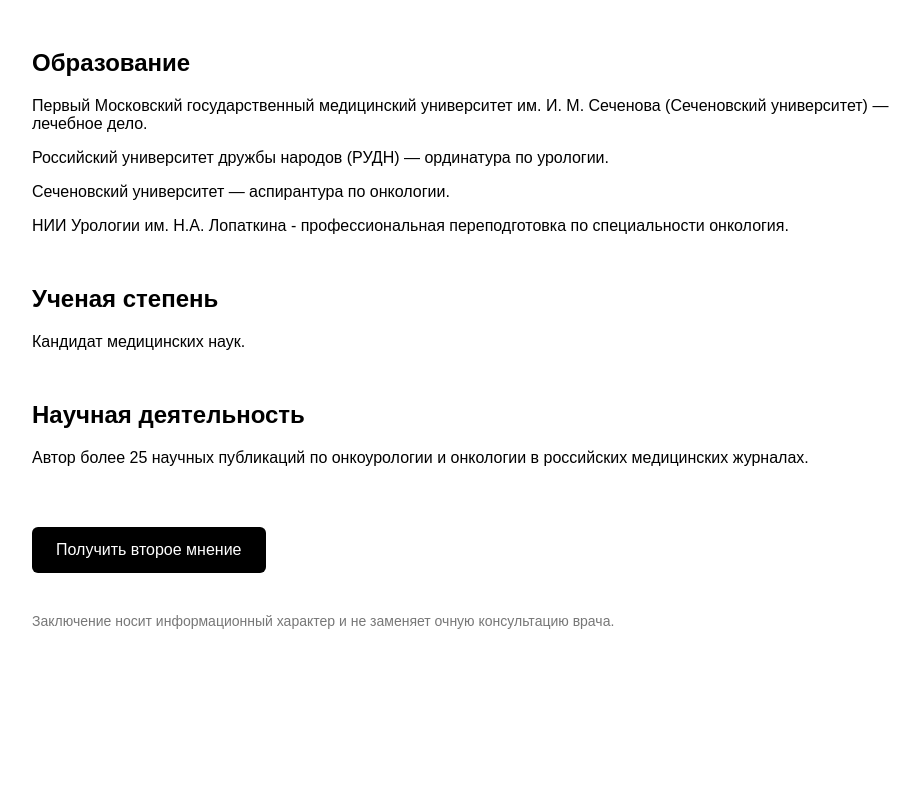
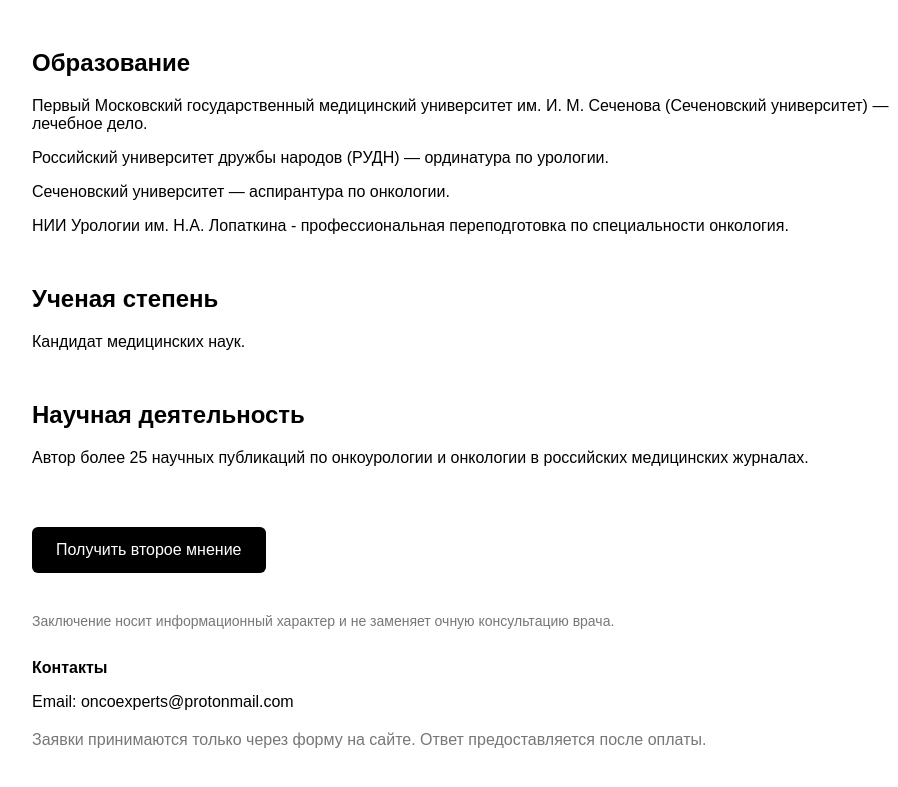
Before and after one commit to osckarmailyan/onco-app, a Next.js app: page /about in a window 1280 px wide. Shown: the part 576-1363 px from the top of the page, without its empty margins (158-1056 px from the left). Before the commit the page ends 1319 px from the top, so only its background shows below. Built offline with nearby package versions, Linux system fonts and the light colour scheme.

Commit message:
add contacts

```diff
--- a/app/about/page.tsx
+++ b/app/about/page.tsx
@@ -148,6 +148,20 @@ export default function About() {
       не заменяет очную консультацию врача.
       </p>
 
+      {/* КОНТАКТЫ */}
+<p style={{marginTop:"30px",fontWeight:"bold"}}>
+  Контакты
+</p>
+
+<p>
+  Email: oncoexperts@protonmail.com
+</p>
+
+<p style={{marginTop:"20px",color:"#777"}}>
+  Заявки принимаются только через форму на сайте.
+  Ответ предоставляется после оплаты.
+</p>
+
     </main>
 
   );
```
